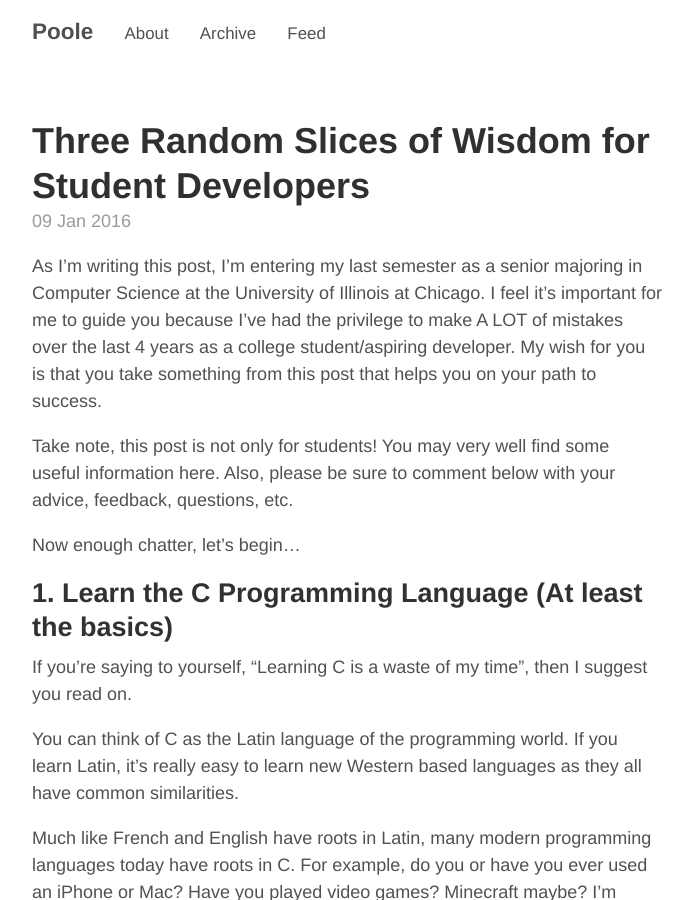
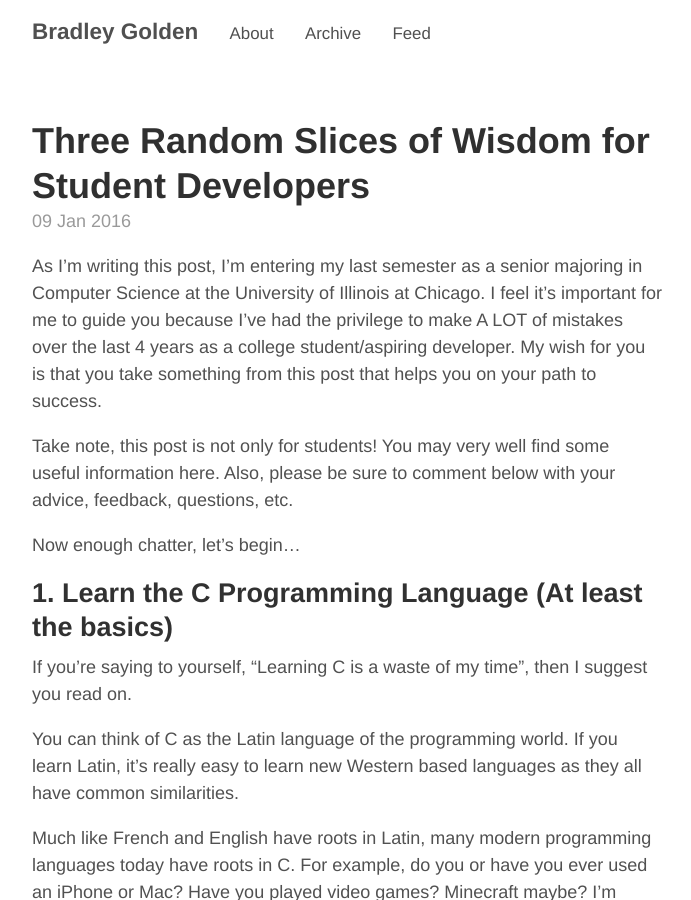
Before and after one commit to bgolde5/bgolde5.github.io, a Jekyll site: the page built from index.html, in a window 1280 px wide and 900 px high. Shown: the whole window, without its empty margins (293-984 px from the left). Built offline with Jekyll 4.4.1, drawn with Linux system fonts in a browser that asks for light colours; the list of posts is cut into pages by our own code; comment, search, counter and statistics services are not loaded.

Commit message:
changed default settings

```diff
--- a/_config.yml
+++ b/_config.yml
@@ -5,9 +5,9 @@
 relative_permalinks: true
 
 # Setup
-title:               Poole
-tagline:             The Jekyll Butler
-url:                 http://getpoole.com
+title:               Bradley Golden
+tagline:
+url:                 http://bradleygolden.github.io
 paginate:            1
 baseurl:             ""
 
@@ -20,14 +20,14 @@
 
 # About/contact
 author:
-  name:              Mark Otto
-  url:               https://twitter.com/mdo
-  email:             markdotto@gmail.com
+  name:              Bradley Golden
+  url:               http://bradleygolden.github.io
+  email:             golden.bradley@gmail.com
 
 # Custom vars
-version:             2.0.0
+version:             1.0.0
 github:
-  repo:              https://github.com/poole/poole
+  repo:              https://github.com/bradleygolden/bradleygolden.github.io
 
 pages_list:
   About: '/about'
```
